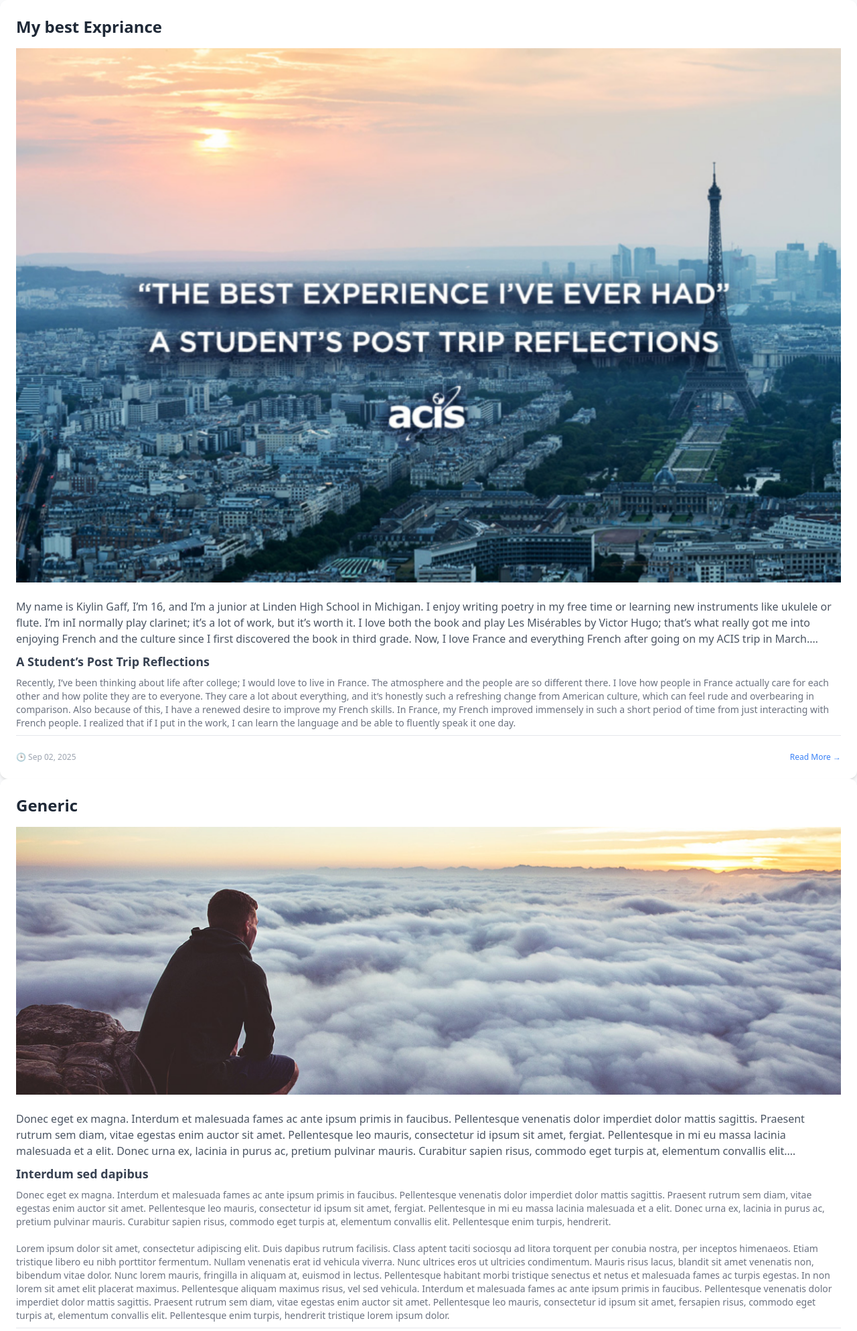
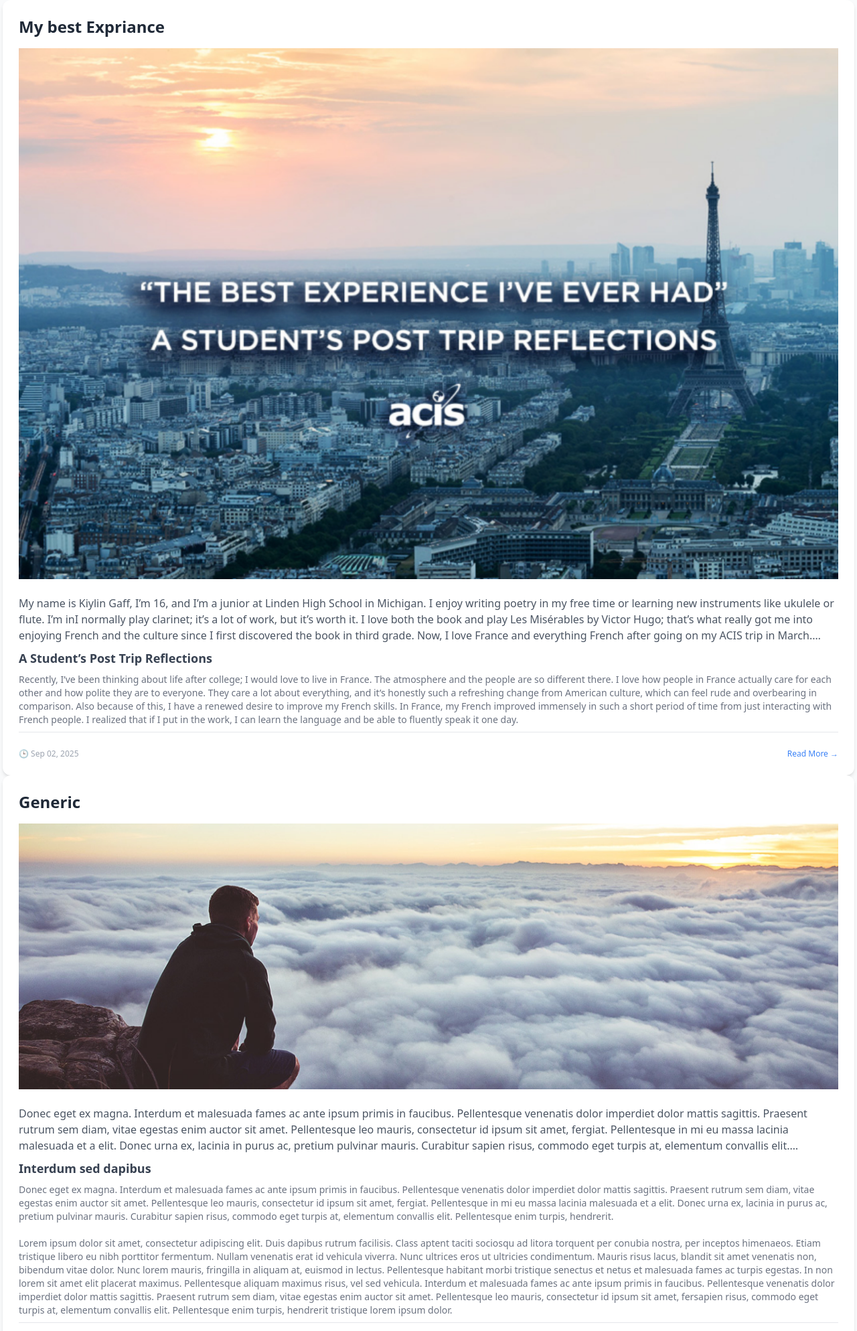
Before and after one commit to shivam-bind/My-Project, a Django app: page / in a window 1280 px wide. Shown: the part 460-2448 px from the top of the page at 67% size. Run offline with Django 5.2, Linux system fonts and the light colour scheme; a user stored in the database is signed in; data comes from the database, SQL or seed files in the repository; some libraries are stand-ins or nearby versions.

Commit message:
updated home page

```diff
--- a/blog/templates/blog/post_list.html
+++ b/blog/templates/blog/post_list.html
@@ -25,9 +25,9 @@
     </div>
   </section>
 <!-- Post Content -->
-     <div class="container mx-auto px-0 py-0 pr-0 pl-0"></div>
+     <div class="container mx-auto px-0 py-0 pr-1 pl-1"></div>
     {% for post in posts %}
-      <article class="bg-white shadow-md rounded-xl p-4 sm:p-8">
+      <article class="bg-white shadow-md rounded-xl p-4 mr-1 ml-1 sm:p-8">
 
           <h2 class="text-xl md:text-2xl font-bold mb-3 text-gray-800 dark:text-gray-100 hover:text-red-500 transition">
             <a href="{% url 'post_detail' pk=post.pk %}">{{ post.title }}</a>
```
